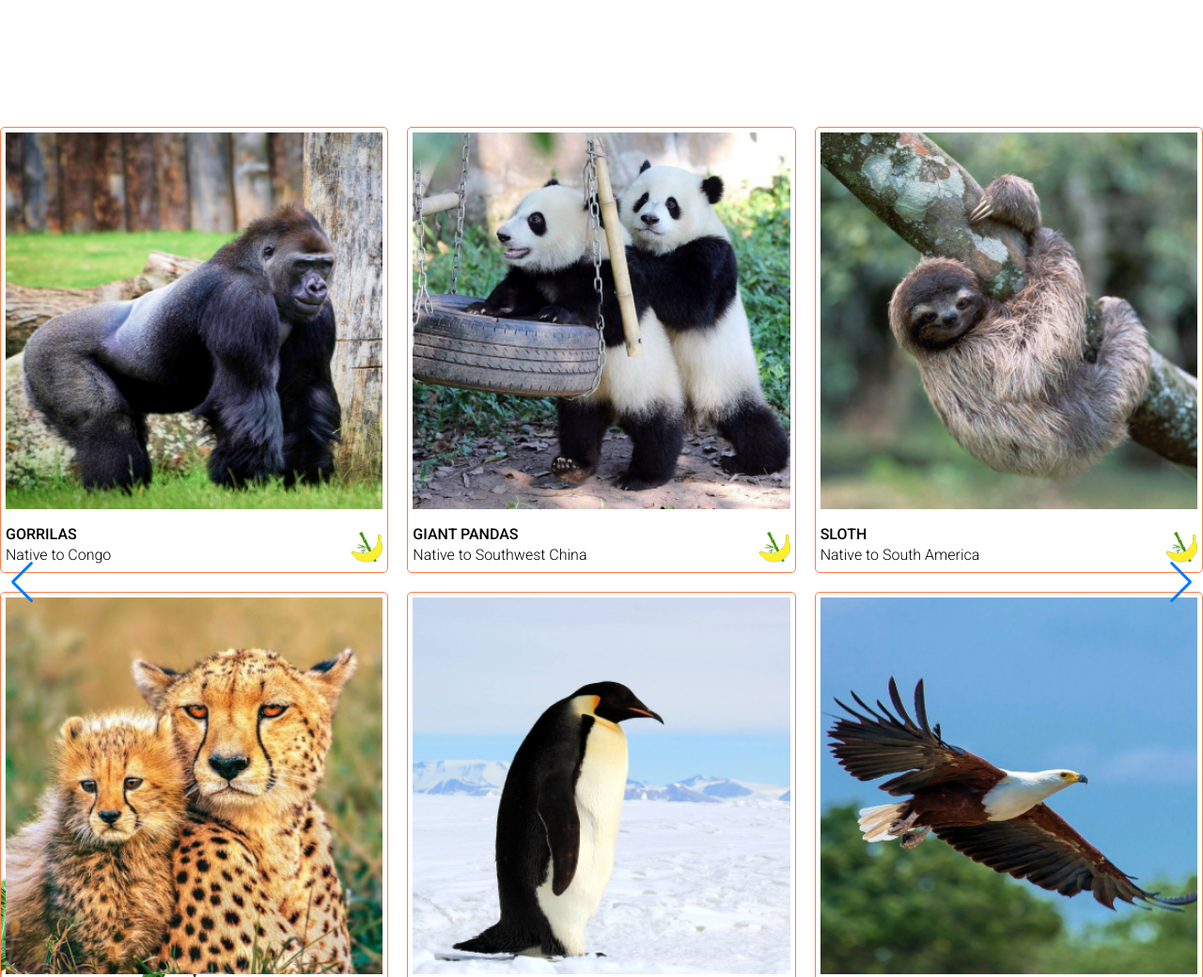
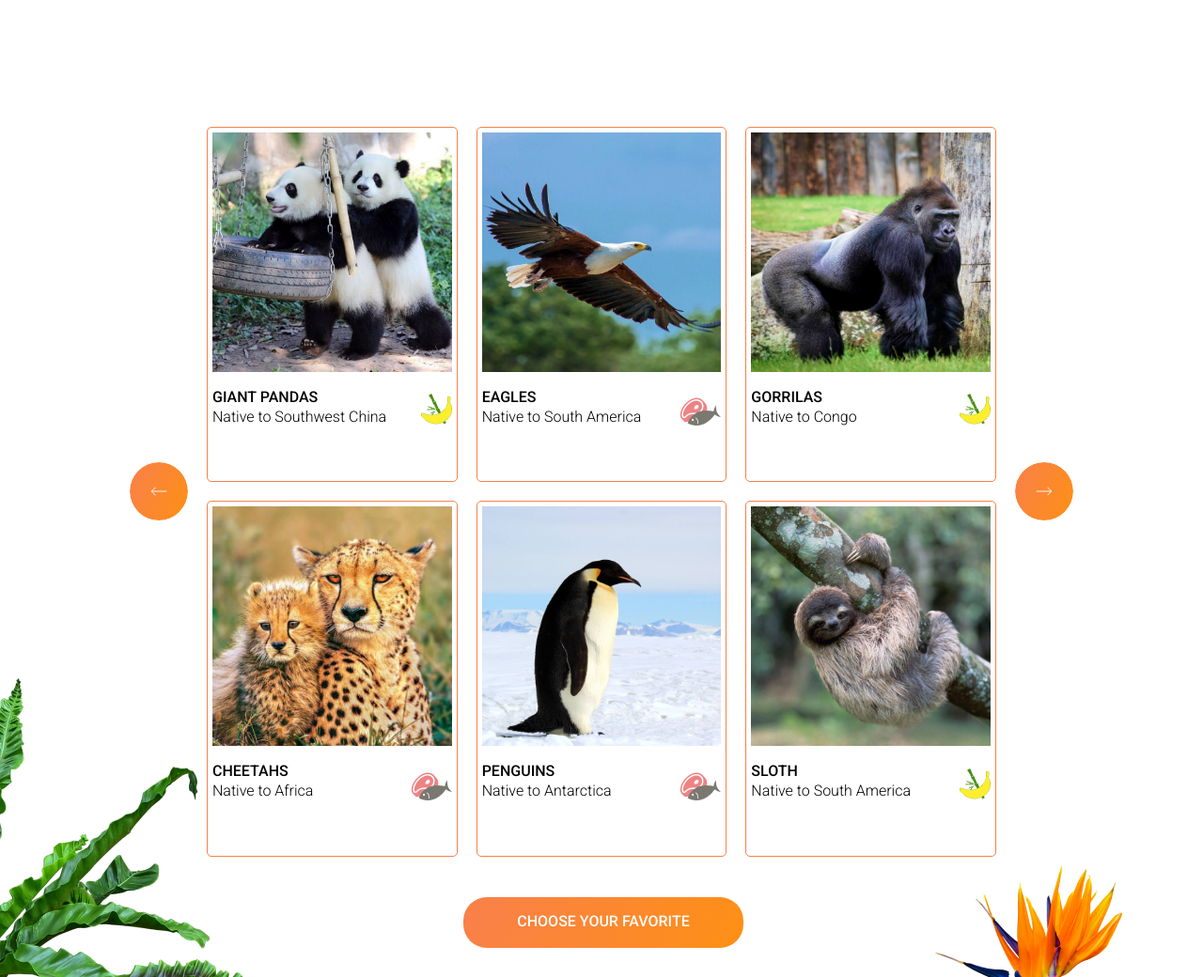
Before and after one commit to dhalavach/gem-puzzle, a website with bundled scripts: page online-zoo-week1/pages/main/index.html in a window 1280 px wide. Shown: the part 1560-2600 px from the top of the page at 94% size. Built offline with nearby package versions, Linux system fonts and the light colour scheme.

Commit message:
fix: slider nav in pets section

```diff
--- a/online-zoo-week1/pages/main/index.html
+++ b/online-zoo-week1/pages/main/index.html
@@ -98,18 +98,13 @@
 
         <section class="section-3">
             <div class="wrapper">
+                <div class="wrapper-swiper-nav">
+                    <div class="section-3__arrow-left"></div>
                     <div class="part-1-wrapper swiper">
-
-                    <div class="swiper-button-prev"></div>
-
-                    <div class="swiper-wrapper">
 
 
 
-
-
-
-
+                        <div class="swiper-wrapper">
 
 
                             <div class="swiper-slide">
@@ -260,7 +255,9 @@
 
                         </div>
 
-                    <div class="swiper-button-next"></div>
+
+                    </div>
+                    <div class="section-3__arrow-right"></div>
                 </div>
 
                 <div class="part-2-wrapper">
--- a/online-zoo-week1/sass/layout/_section-3.scss
+++ b/online-zoo-week1/sass/layout/_section-3.scss
@@ -1,21 +1,24 @@
 /* section 3 start */
 .section-3 {
     background: $white;
-    //display: flex;
+    display: flex;
     flex-direction: column;
     justify-content: center;
-    min-width: 0;
+    // min-width: 0;
 }
 
-// .part-1-wrapper {
-//     display: flex;
-//     justify-content: space-between;
-//     align-items: center;
-//     min-width: 0;
+.part-1-wrapper {
+    display: flex;
+    flex-direction: row;
+    justify-content: space-between;
+    align-items: center;
+    min-width: 0;
+    flex-grow: 0;
+    flex-shrink: 1;
 
 
 
-// }
+}
 
 // .part-1-wrapper {
 //     flex-grow: 0;
@@ -109,36 +112,40 @@
     height: 275px;
 }
 
-// .section-3__arrow-left {
-//     background-image: url("/assets/images/arrow-ellipse-left.svg");
-//     width: 62px;
-//     height: 62px;
-//     display: inline-block;
-//     border: none;
-//     border-radius: 50%;
-//     margin-left: 138px;
-//     margin-right: 20px;
+.section-3__arrow-left {
+    background-image: url("/assets/images/arrow-ellipse-left.svg");
+    width: 62px;
+    height: 62px;
+    display: inline-block;
+    border: none;
+    border-radius: 50%;
+    margin-left: 138px;
+    margin-right: 20px;
+    flex-shrink: 0;
+    align-self: center;
 
-// }
+}
 
-// .section-3__arrow-left:hover {
-//     transform: scale(1.1)
-// }
+.section-3__arrow-left:hover {
+    transform: scale(1.1)
+}
 
-// .section-3__arrow-right {
-//     background-image: url("/assets/images/arrow-ellipse-right.svg");
-//     width: 62px;
-//     height: 62px;
-//     display: inline-block;
-//     border: none;
-//     border-radius: 50%;
-//     margin-left: 20px;
-//     margin-right: 138px;
-// }
+.section-3__arrow-right {
+    background-image: url("/assets/images/arrow-ellipse-right.svg");
+    width: 62px;
+    height: 62px;
+    display: inline-block;
+    border: none;
+    border-radius: 50%;
+    margin-left: 20px;
+    margin-right: 138px;
+    flex-shrink: 0;
+    align-self: center;
+}
 
-// .section-3__arrow-right:hover {
-//     transform: scale(1.1)
-// }
+.section-3__arrow-right:hover {
+    transform: scale(1.1)
+}
 
 .section-3-button {
     flex-shrink: 0;
--- a/online-zoo-week1/sass/style.scss
+++ b/online-zoo-week1/sass/style.scss
@@ -80,8 +80,15 @@ h3 {
     grid-template-columns: 1fr 1fr 1fr;
     grid-template-rows: 1fr 1fr;
     grid-gap: 20px;
+    margin-bottom: 100px;
 }
 
 // .swiper-container-multirow-column>.swiper-wrapper {
 //     flex-direction: inherit;
 // }
+
+.wrapper-swiper-nav {
+    display: flex;
+    flex-direction: row;
+    justify-content: space-between;
+}
--- a/online-zoo-week1/script.js
+++ b/online-zoo-week1/script.js
@@ -6,13 +6,13 @@ const swiper = new Swiper(".swiper", {
   direction: "horizontal",
   loop: true,
   navigation: {
-    nextEl: ".swiper-button-next",
-    prevEl: ".swiper-button-prev",
+    nextEl: ".section-3__arrow-right",
+    prevEl: ".section-3__arrow-left",
   },
   // autoHeight: false,
   slidesPerView: 1,
-  slidesPerColumn: 2,
-  slidesPerGroup: 3,
-  slidesPerColumnFill: "row",
+  slidesPerColumn: 1,
+  slidesPerGroup: 1,
+  //slidesPerColumnFill: "row",
   spaceBetween: 20,
 });
```
Also changed, not shown: online-zoo-week1/sass/style.css. Lines whose indentation alone changed are shown as unchanged.
